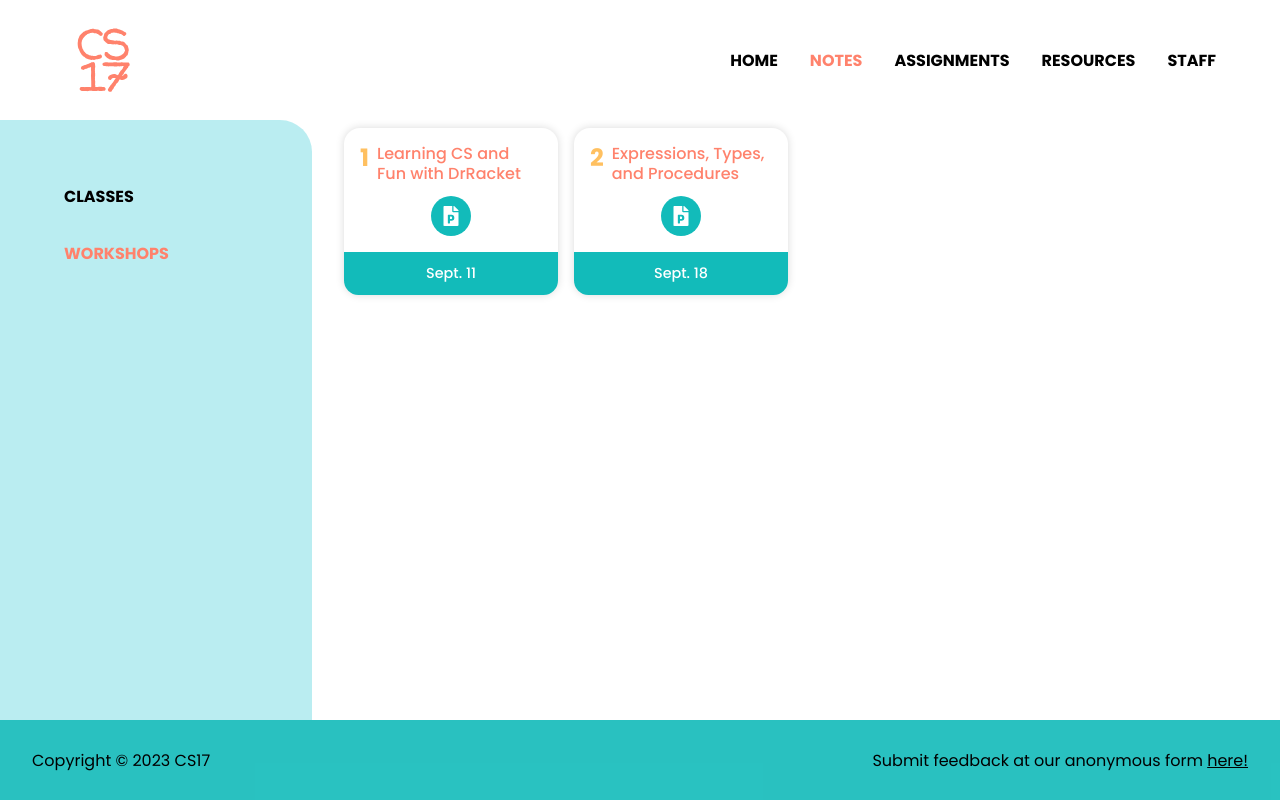
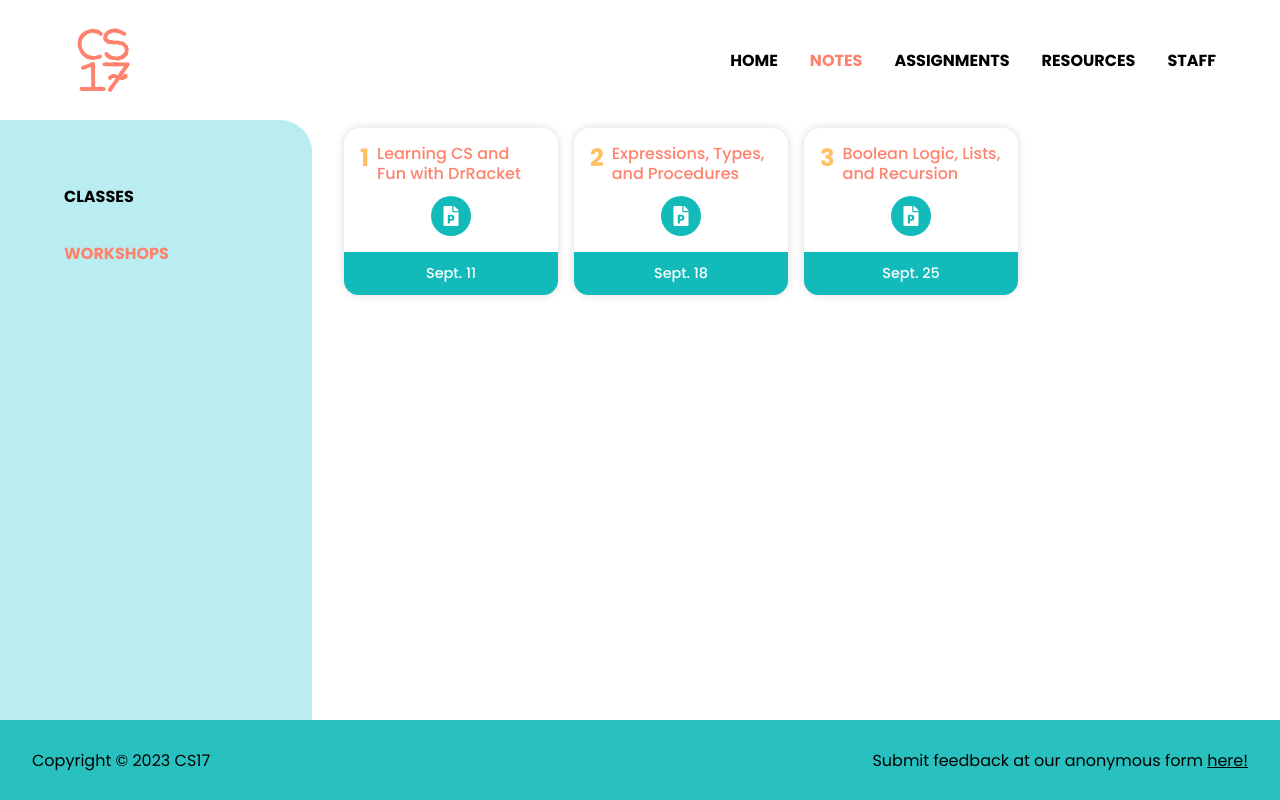
Before and after one commit to cs17-fall2023/cs17-fall2023.github.io, a React (Create React App) app: page /workshops in a window 1280 px wide. Built offline with nearby package versions, Linux system fonts and the light colour scheme.

Commit message:
workshop 3

```diff
--- a/src/Info/Notes/Workshops/Workshops.js
+++ b/src/Info/Notes/Workshops/Workshops.js
@@ -14,12 +14,12 @@ const workshops = [
 			{ icon: <FaFilePowerpoint />, link: "https://docs.google.com/presentation/d/1hbupMOAH50w9o96Qi_q8fcsgShbM8NuY2z1Sur0RkGw/edit?usp=sharing", label: "Slides" },
 		]
 	},
-	// {
-	// 	number: 3, title: "Boolean Logic, Lists, and Recursion", outDate: "Sept. 26-27", active: false,
-	// 	links: [
-	// 		{ icon: <FaFilePowerpoint />, link: "https://docs.google.com/presentation/d/1FVCManBkIrxKXr1aGerOFnJVB1JcA_Y8JN1RVRoE8B4/edit?usp=sharing", label: "Slides" },
-	// 	]
-	// },
+	{
+		number: 3, title: "Boolean Logic, Lists, and Recursion", outDate: "Sept. 25", active: true,
+		links: [
+			{ icon: <FaFilePowerpoint />, link: "https://docs.google.com/presentation/d/1IIUhr5JZO52w9w9BXij6y7AfPdTIMkn87dpnZkC3rks/edit?usp=sharing", label: "Slides" },
+		]
+	},
 	// {
 	// 	number: 4, title: "Recurrence Relations", outDate: "Oct. 3-4", active: false,
 	// 	links: [
```
